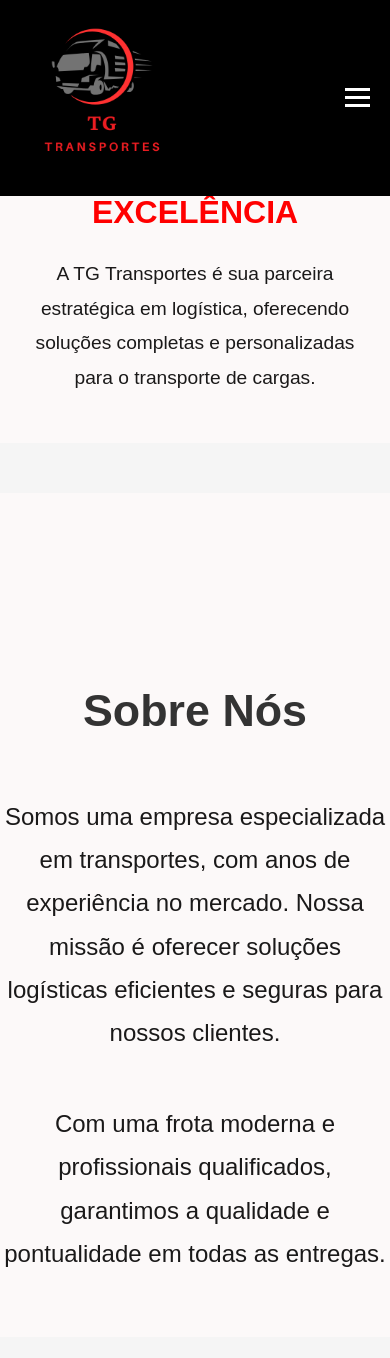
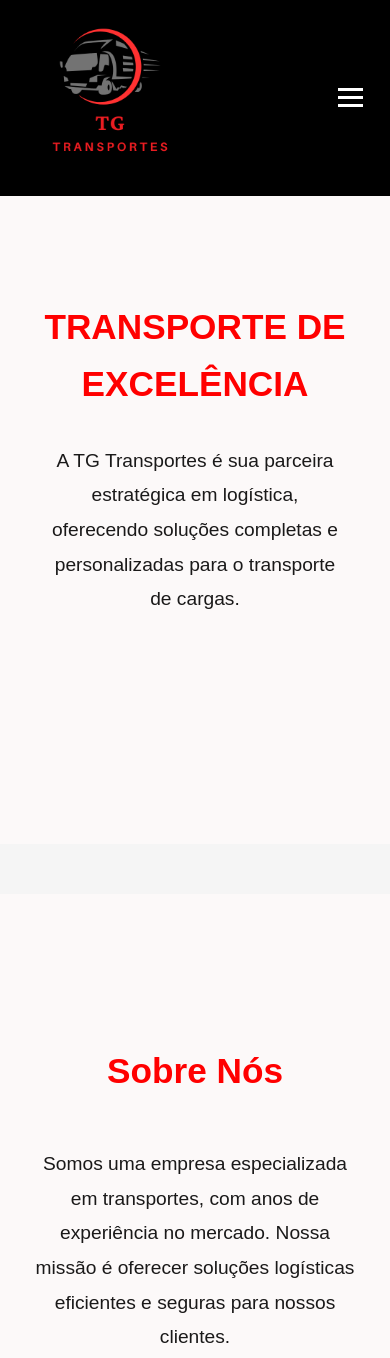
Before and after one commit to michellediogo/TGTransportes, a website: page index.html in a window 390 px wide. Shown: the top 1358 px of the page. Drawn offline with Linux system fonts and the light colour scheme.

Commit message:
Atualização do layout: ajustes no logo, responsividade e estilos5  CSS

```diff
--- a/styles.css
+++ b/styles.css
@@ -19,7 +19,7 @@
 
 html {
     scroll-behavior: smooth;
-    scroll-padding-top: 120px;
+    scroll-padding-top: 100px; /* Aumentado para garantir que o conteúdo não seja cortado */
 }
 
 body {
@@ -27,6 +27,30 @@ body {
     background-color: var(--bg-color);
     color: var(--text-color);
     line-height: 1.6;
+}
+
+h1, h2, h3 {
+    margin-bottom: var(--spacing-md);
+    color: var(--primary-color);
+    font-weight: 700;
+}
+
+p {
+    margin-bottom: var(--spacing-sm);
+}
+
+section {
+    padding: var(--spacing-lg) 5%;
+    min-height: 100vh;
+    display: flex;
+    flex-direction: column;
+    justify-content: center;
+}
+
+.container {
+    max-width: 1200px;
+    margin: 0 auto;
+    padding: 0 var(--spacing-sm);
 }
 
 header {
@@ -87,19 +111,18 @@ nav {
     transition: all 0.3s ease;
 }
 
-/* Seção Início */
 #inicio {
     background-color: #fcf9f9;
-    padding-top: 150px;
+    padding-top: 150px; /* Aumentado para evitar corte */
     min-height: 100vh;
     display: flex;
-    align-items: flex-start;
+    align-items: flex-start; /* Alterado para começar do topo */
     justify-content: center;
     text-align: center;
 }
 
 #inicio .container {
-    padding-top: 2rem;
+    padding-top: 2rem; /* Espaço adicional no topo do container */
     width: 100%;
 }
 
@@ -119,27 +142,30 @@ nav {
     color: #1a1919;
 }
 
-/* Seção Sobre Nós */
 #sobre-nos {
     background-color: #fcf9f9;
-    padding-top: 150px;
     min-height: 100vh;
+    padding: 6rem 0;
     display: flex;
-    align-items: flex-start;
+    align-items: center;
     justify-content: center;
     text-align: center;
 }
 
 #sobre-nos .container {
-    padding-top: 2rem;
-    width: 100%;
+    display: flex;
+    flex-direction: column;
+    align-items: center;
+    justify-content: center;
+    max-width: 1200px;
+    margin: 0 auto;
+    padding: 0 var(--spacing-sm);
 }
 
 #sobre-nos h2 {
     font-size: 3.5rem;
     margin-bottom: 3rem;
     text-align: center;
-    width: 100%;
 }
 
 #sobre-nos p {
@@ -153,10 +179,9 @@ nav {
     margin-right: auto;
 }
 
-/* Seção Serviços */
 .servicos-section {
     background-color: #fcf9f9;
-    padding-top: 150px;
+    padding-top: 150px; /* Aumentado para evitar corte */
     min-height: 100vh;
     display: flex;
     align-items: flex-start;
@@ -164,17 +189,22 @@ nav {
     text-align: center;
 }
 
+
 .servicos-section .container {
-    padding-top: 2rem;
-    width: 100%;
+    display: flex;
+    flex-direction: column;
+    align-items: center;
+    justify-content: center;
+    max-width: 1200px;
+    margin: 0 auto;
+    padding: 0 var(--spacing-sm);
 }
 
 .servicos-section h2 {
     font-size: 3.5rem;
     margin-bottom: 3rem;
     text-align: center;
-    color: #ff0000;
-    width: 100%;
+    color: var(--primary-color);
 }
 
 .red-text {
@@ -197,7 +227,6 @@ nav {
     grid-template-columns: repeat(3, 1fr);
     gap: 2rem;
     margin-top: 2rem;
-    width: 100%;
 }
 
 .service-card {
@@ -234,11 +263,10 @@ nav {
     text-align: center;
 }
 
-/* Seção Contato */
 #contato {
     background-color: black;
     color: white;
-    padding: 150px 2rem 2rem 2rem;
+    padding: 2rem;
 }
 
 .contact-form input,
@@ -301,8 +329,8 @@ nav {
 }
 
 @media (max-width: 768px) {
-    header {
-        padding: var(--spacing-sm) 3%;
+    #inicio {
+        padding-top: 120px;
     }
 
     .logo img {
@@ -313,22 +341,6 @@ nav {
     .nav-links {
         gap: 1rem;
         font-size: 0.9rem;
-    }
-
-    #inicio {
-        padding-top: 180px;
-        min-height: auto;
-    }
-
-    #inicio .container {
-        padding-top: 0;
-    }
-
-    #inicio h1 {
-        font-size: 2.5rem;
-        margin-top: 0;
-        padding: 0 15px;
-        word-wrap: break-word;
     }
 
     .service-card img {
@@ -355,21 +367,6 @@ nav {
         margin: -12px 0;
     }
 
-    #inicio {
-        padding-top: 150px;
-    }
-
-    #inicio h1 {
-        font-size: 2rem;
-        line-height: 1.3;
-        margin-bottom: 1.5rem;
-    }
-
-    #inicio p {
-        font-size: 1.2rem;
-        padding: 0 15px;
-    }
-
     .nav-links.active {
         display: flex;
         flex-direction: column;
@@ -388,6 +385,15 @@ nav {
         gap: 2rem;
     }
 
+    #inicio h1, #sobre-nos h2, .servicos-section h2 {
+        font-size: 2.2rem;
+    }
+
+    #inicio p, #sobre-nos p, .subtitle {
+        font-size: 1.2rem;
+        padding: 0 1rem;
+    }
+
     .service-card {
         margin: 0 1rem;
     }
@@ -398,6 +404,10 @@ nav {
 
     .contact-form {
         padding: 0 1rem;
+    }
+
+    section {
+        padding: var(--spacing-md) 3%;
     }
 
     /* Estilos para menu hamburguer ativo */
```
